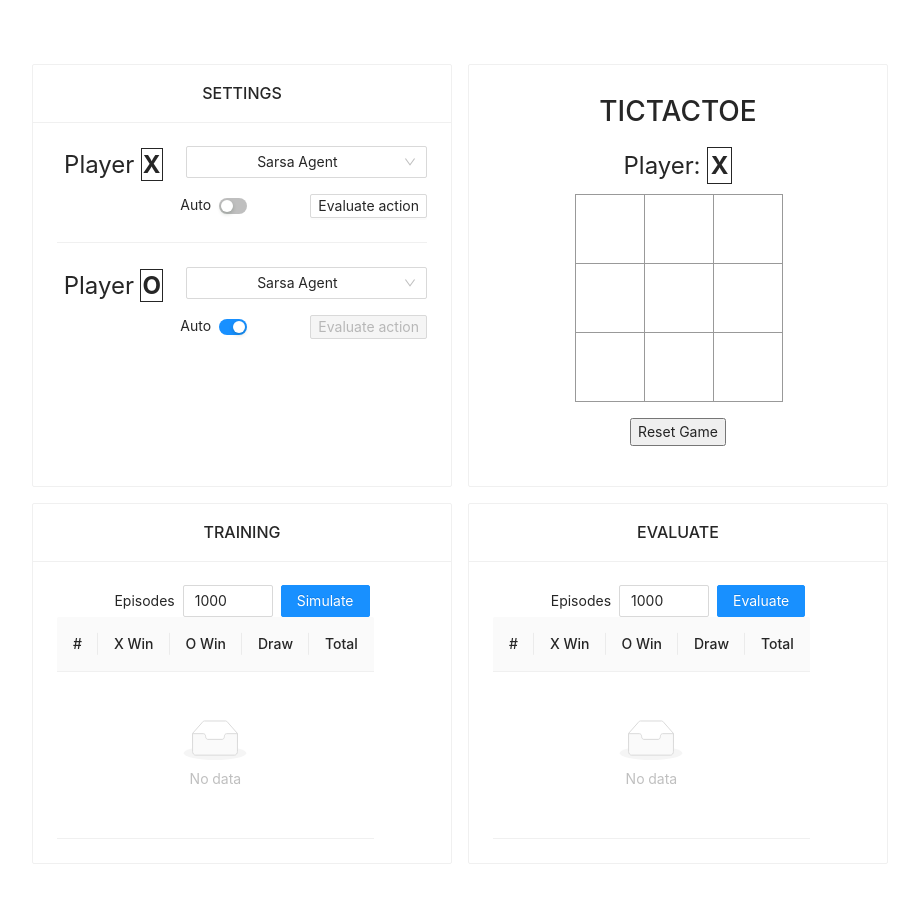
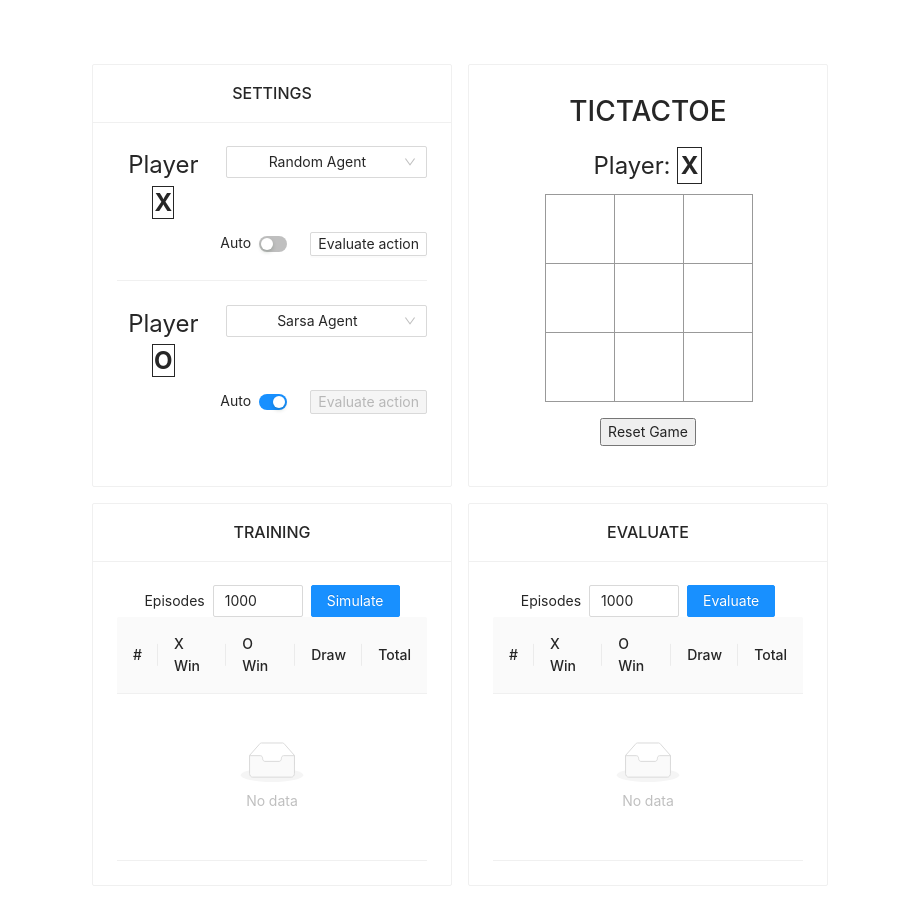
Before and after one commit to hoangchunghien/rl-tictactoe-js, a React (Create React App) app: page / in a window 1280 px wide. Shown: the top 924 px of the page, without its empty margins (180-1099 px from the left). Built offline with nearby package versions, Linux system fonts and the light colour scheme.

Commit message:
feat: Add monte carlo

```diff
--- a/src/App.css
+++ b/src/App.css
@@ -2,7 +2,7 @@
 
 .App {
   text-align: center;
-  margin: 64px;
+  margin-top: 64px;
   padding-bottom: 64px;
 }
 
--- a/src/App.js
+++ b/src/App.js
@@ -21,7 +21,7 @@ import {
   O,
 } from "./core/game";
 import { evaluate, train, PLAYLAST, PLAYFIRST } from "./core/evaluation";
-import { RandomAgent, SarsaAgent } from "./core/agent";
+import { RandomAgent, SarsaAgent, MorteCarloAgent } from "./core/agent";
 import { select } from "weighted";
 import { range, filter, map, max, find } from "lodash";
 
@@ -31,11 +31,13 @@ const { Option } = Select;
 
 const player1Agents = [
   { title: "Random Agent", agent: new RandomAgent({ player: X }) },
+  { title: "Monte Carlo Agent", agent: new MorteCarloAgent({ player: X })},
   { title: "Sarsa Agent", agent: new SarsaAgent({ player: X }) },
 ];
 
 const player2Agents = [
   { title: "Random Agent", agent: new RandomAgent({ player: O }) },
+  { title: "Monte Carlo Agent", agent: new MorteCarloAgent({ player: O })},
   { title: "Sarsa Agent", agent: new SarsaAgent({ player: O }) },
 ];
 
@@ -50,11 +52,11 @@ function App() {
   const [evaluateResults, setEvaluateResults] = useState([]);
 
   const [player1, setPlayer1] = useState({
-    agent: player1Agents[1],
+    agent: player1Agents[0],
     playmode: false,
   });
   const [player2, setPlayer2] = useState({
-    agent: player2Agents[1],
+    agent: player2Agents[2],
     playmode: true,
   });
 
@@ -146,7 +148,7 @@ function App() {
     <div className="App">
       <Row justify="center" align="stretch" gutter={[16, 16]}>
         <Col>
-          <Card style={{ width: 420, height: "100%" }} title="SETTINGS">
+          <Card style={{ width: 360, height: "100%" }} title="SETTINGS">
             <Row gutter={[16, 16]} align="stretch">
               <Col md={8}>
                 <div className="status">
@@ -268,7 +270,7 @@ function App() {
           </Card>
         </Col>
         <Col>
-          <Card style={{ width: 420 }}>
+          <Card style={{ width: 360 }}>
             <Row justify="center" align="middle" gutter={[16, 16]}>
               <Col>
                 <Game {...game} onMove={onMove} evaluateBoard={evaluateBoard} bestAction={bestAction} />
@@ -308,7 +310,7 @@ function App() {
         style={{ marginTop: "16px" }}
       >
         <Col>
-          <Card title="TRAINING" style={{ width: 420 }}>
+          <Card title="TRAINING" style={{ width: 360 }}>
             <Row justify="center" align="middle" gutter={[8, 8]}>
               <Col>Episodes</Col>
               <Col>
@@ -359,7 +361,7 @@ function App() {
         </Col>
 
         <Col>
-          <Card title="EVALUATE" style={{ width: 420 }}>
+          <Card title="EVALUATE" style={{ width: 360 }}>
             <Row justify="center" align="middle" gutter={[8, 8]}>
               <Col>Episodes</Col>
               <Col>
--- a/src/core/agent.js
+++ b/src/core/agent.js
@@ -20,6 +20,113 @@ export class RandomAgent {
   newEpisode = () => {};
   observe = () => {};
   learn = () => {};
+}
+
+export class MorteCarloAgent {
+  constructor({ epsilon = 0.1, discount = 0.9, player = O }) {
+    this.epsilon = epsilon;
+    this.discount = discount;
+    this.episode = [];
+    this.player = player;
+
+    this.Q = new Proxy(
+      {},
+      {
+        get: (target, name) => {
+          if (!(name in target)) {
+            target[name] = range(0, 9, 0.0);
+          }
+          return target[name];
+        },
+      }
+    );
+
+    this.returnSums = new Proxy(
+      {},
+      {
+        get: (target, name) => {
+          if (!(name in target)) {
+            target[name] = range(0, 9, 0.0);
+          }
+          return target[name];
+        },
+      }
+    );
+
+    this.returnCounts = new Proxy(
+      {},
+      {
+        get: (target, name) => {
+          if (!(name in target)) {
+            target[name] = range(0, 9, 0.0);
+          }
+          return target[name];
+        },
+      }
+    );
+  }
+
+  policy = (game) => {
+    const { board } = game;
+    const validMoves = getValidMoves(board);
+    const boardString = boardToString(board);
+    let A = range(0, 9, 0.0);
+    const cloned = clone(this.Q[boardString]);
+    const pulled = pullAt(cloned, validMoves);
+    const bestScore = max(pulled);
+    const bestAction = validMoves[pulled.indexOf(bestScore)];
+    for (let i = 0; i < validMoves.length; i++) {
+      const a = validMoves[i];
+      A[a] = this.epsilon / validMoves.length;
+    }
+    if (validMoves.includes(bestAction)) {
+      A[bestAction] += 1.0 - this.epsilon;
+    } else {
+      const someAction = sample(validMoves);
+      A[someAction] += 1.0 - this.epsilon;
+    }
+
+    return A;
+  };
+
+  learn = () => {
+    const memory = this.episode;
+
+    if (memory.length > 0 && memory[memory.length - 1][0].gameover) {
+      for (let i = 0; i < memory.length - 1; i++) {
+        const record = memory[i];
+
+        const state = record[0];
+        const action = record[1];
+
+        let G = 0;
+        let discount = this.discount;
+        const stateString = boardToString(state.board);
+
+        for (let j = i + 1; j < memory.length; j++) {
+          const nextRecord = memory[j];
+          const nextState = nextRecord[0];
+          const reward = calculateReward(nextState, this.player);
+          G += reward * discount;
+          discount = discount * this.discount;
+        }
+        this.returnSums[stateString][action] += G;
+        this.returnCounts[stateString][action] += 1.0;
+        this.Q[stateString][action] =
+          this.returnSums[stateString][action] /
+          this.returnCounts[stateString][action];
+
+      }
+    }
+  };
+
+  observe = (state, action) => {
+    this.episode.push([state, action]);
+  };
+
+  newEpisode = () => {
+    this.episode = [];
+  };
 }
 
 export class SarsaAgent {
--- a/src/core/evaluation.js
+++ b/src/core/evaluation.js
@@ -56,10 +56,13 @@ export const train = ({
     for (let j = 0; j <= 100; j++) {
       const { turn } = state;
       let player = null;
+      let opponent = null;
       if (turn === playType) {
         player = agent;
+        opponent = againstAgent;
       } else {
         player = againstAgent;
+        opponent = agent;
       }
       let probs = player.policy(state);
       let action = !state.gameover ? select(range(probs.length), probs) : -1;
@@ -68,6 +71,10 @@ export const train = ({
 
       if (!state.gameover) {
         state = move(state, action);
+      } else {
+        opponent.observe(state, -1);
+        opponent.learn();
+        break;
       }
     }
 
--- a/src/core/game.js
+++ b/src/core/game.js
@@ -1,4 +1,4 @@
-import { every, filter } from 'lodash';
+import { every } from 'lodash';
 
 export const X = 'X';
 export const O = 'O';
```
